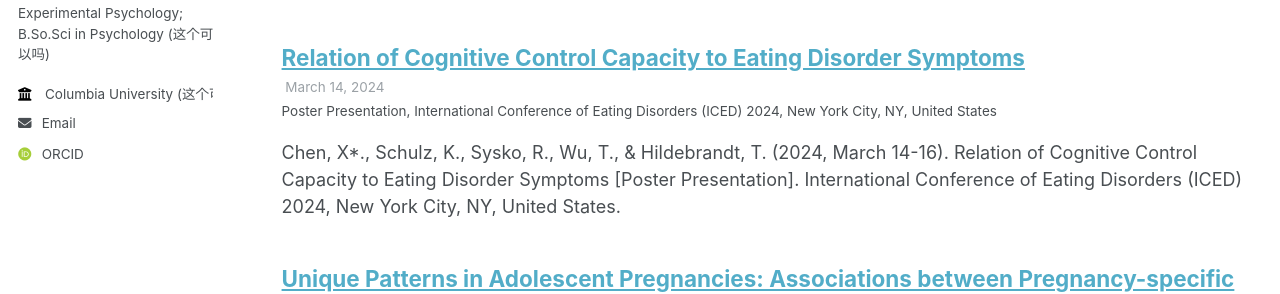
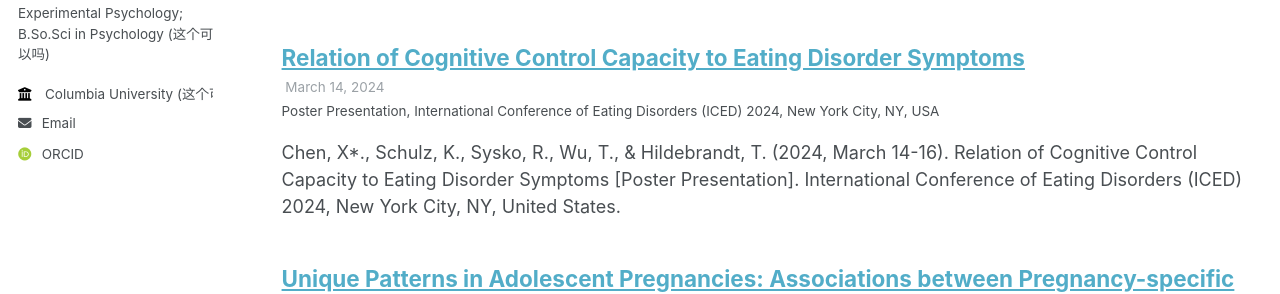
Before and after one commit to xixichen002/xixichen002.github.io, a Jekyll site: the page built from _pages/talks.html, in a window 1280 px wide and 900 px high. Shown: the part 329-623 px from the top of the window. Built offline with Jekyll 4.4.1, drawn with Linux system fonts in a browser that asks for light colours; some web fonts are replaced.

Commit message:
Update 2024-03-14-Relation.md

```diff
--- a/_talks/2024-03-14-Relation.md
+++ b/_talks/2024-03-14-Relation.md
@@ -5,7 +5,7 @@ type: "Poster Presentation"
 permalink: /talks/2024-03-14-Relation
 venue: "International Conference of Eating Disorders (ICED) 2024"
 date: 2024-03-14
-location: "New York City, NY, United States"
+location: "New York City, NY, USA"
 ---
 
 Chen, X*., Schulz, K., Sysko, R., Wu, T., & Hildebrandt, T. (2024, March 14-16). Relation of Cognitive Control Capacity to Eating Disorder Symptoms [Poster Presentation]. International Conference of Eating Disorders (ICED) 2024, New York City, NY, United States.
```
